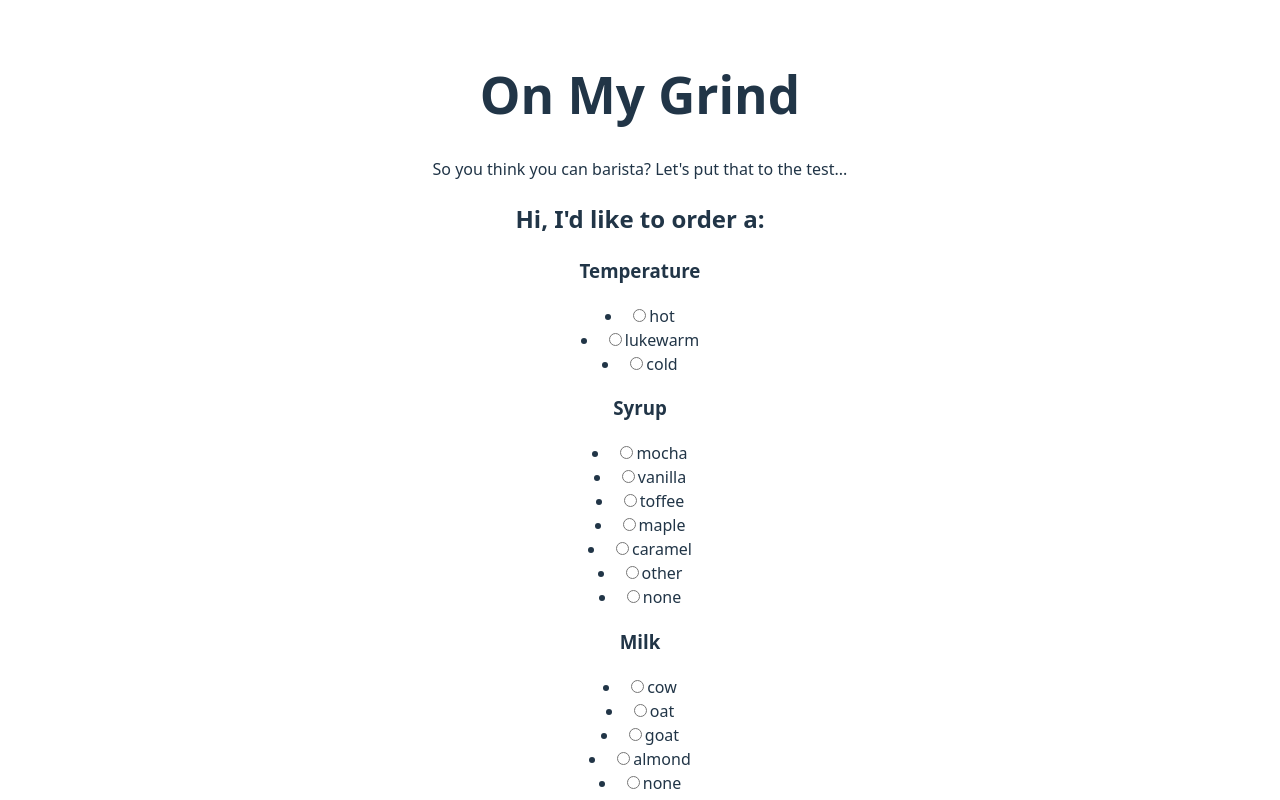
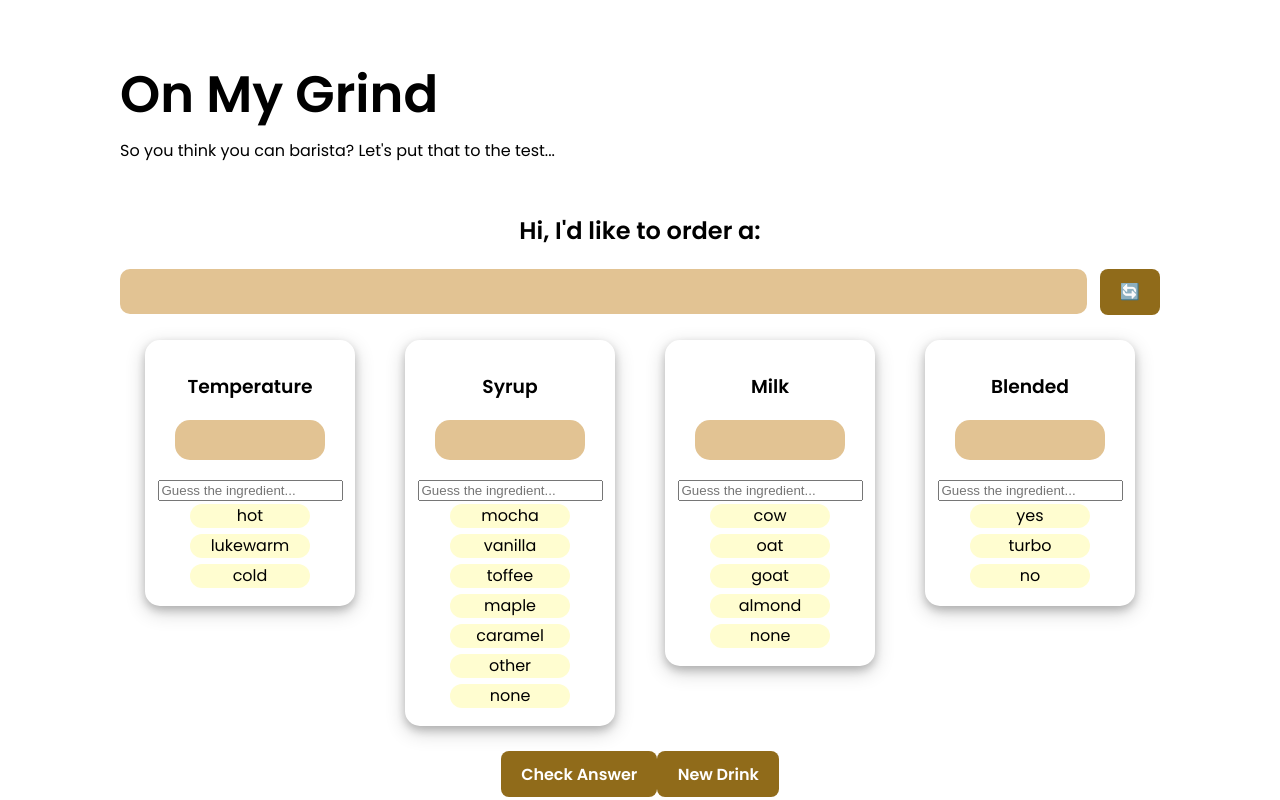
Before and after one commit to aalbekord/on-my-grind, a React (Vite) app: page / in a window 1280 px wide. Shown: the top 800 px of the page. Built offline with nearby package versions, Linux system fonts and the light colour scheme.

Commit message:
technical details down

```diff
--- /dev/null
+++ b/src/components/BaristaForm.css
@@ -0,0 +1,101 @@
+@import url('https://fonts.googleapis.com/css2?family=Poppins:wght@300;400;500;600&display=swap');
+
+#root {
+  font-family: 'Poppins', sans-serif;
+}
+
+body{
+  background-color: white;
+  color: black;
+}
+
+li {
+  list-style: none;
+}
+
+.container {
+  display: flex;
+  justify-content: space-evenly;
+  align-items: flex-start;
+  margin: auto;
+  position: relative;
+}
+
+.mini-container {
+  display: flex;
+  justify-content: center;
+  align-items: center;
+  flex-direction: column;
+  margin: 25px;
+  padding: 15px;
+  border-radius: 15px;
+  box-shadow: 0 4px 8px 0 rgba(0, 0, 0, 0.2), 0 6px 20px 0 rgba(0, 0, 0, 0.19);
+  width: 180px
+}
+
+.mini-header{
+  height: 25px;
+  padding-top: 10px;
+  padding-bottom: 10px;
+  background-color: rgb(226, 195, 147);
+  text-align: center;
+  border-radius: 10px;
+  width: 93%;
+  margin: 0;
+  text-align: center;
+}
+
+.wrong {
+  background-color:rgb(219, 93, 93);
+}
+
+.correct {
+  background-color:rgb(191, 116, 191);
+}
+
+.answer-space {
+  background-color: rgb(226, 195, 147);
+  height: 20px;
+  padding-top: 10px;
+  padding-bottom: 10px;
+  width: 150px;
+  margin-bottom: 20px;
+  border-radius: 15px;
+  clear: both;
+  align-items: center;
+}
+
+li {
+  margin-top:3px;
+  margin-bottom:3px;
+  margin-right: 10%;
+  margin-left: 10%;
+  background-color: #FFFDD0;
+  border-radius: 15px;
+}
+
+button.newdrink {
+  width: auto;
+  text-align: center;
+}
+
+.button {
+  background-color: rgba(138, 98, 12, 0.942);
+  font-weight: bold;
+  color: white;
+}
+
+.title {
+  display: inline-block;
+  margin-bottom: 0;
+}
+
+.title-container {
+  text-align: left;
+  margin-bottom: 50px;
+}
+
+.drink-container {
+  display: flex;
+  justify-content: space-between;
+}
--- a/src/components/BaristaForm.jsx
+++ b/src/components/BaristaForm.jsx
@@ -1,6 +1,7 @@
 import { useState } from "react";
 import RecipeChoices from "./RecipeChoices"
 import drinksJson from "./drinks.json"
+import "./BaristaForm.css"
 
 const BaristaForm = () => {
     const [inputs, setInputs] = useState({
@@ -17,25 +18,81 @@ const BaristaForm = () => {
     }
     const [currentDrink, setCurrentDrink] = useState('');
     const [trueRecipe, setTrueRecipe] = useState({});
+    const [correct_temp, setCheckedTemperature] = useState('');
+    const [correct_syrup, setCheckedSyrup] = useState('');
+    const [correct_milk, setCheckedMilk] = useState('');
+    const [correct_blended, setCheckedBlended] = useState('');
 
     const onNewDrink = () => {
-
+      setInputs({
+        'temperature': '',
+        'milk': '',
+        'syrup': '',
+        'blended': '' });
+        setCheckedTemperature('');
+        setCheckedSyrup('');
+        setCheckedMilk('');
+        setCheckedBlended('');
+      getNextDrink();
     };
 
     const onCheckAnswer = () => {
+      if (!ingredients['temperature'].includes(inputs['temperature'])) {
+        alert("For temperature, that isn't even an option!")
+      }
+      if (!ingredients['syrup'].includes(inputs['syrup'])) {
+        alert("For syrup, that isn't even an option!")
+      }
+      if (!ingredients['milk'].includes(inputs['milk'])) {
+        alert("For milk, that isn't even an option!")
+      }
+      if (!ingredients['blended'].includes(inputs['blended'])) {
+        alert("For blended, that isn't even an option!")
+      }
 
+      if (trueRecipe.temp != inputs['temperature']){
+        setCheckedTemperature('wrong');
+      }
+      else {
+        setCheckedTemperature("correct");
+      }
+      if (trueRecipe.syrup != inputs['syrup']){
+        setCheckedSyrup('wrong');
+      }
+      else {
+        setCheckedSyrup("correct");
+      }
+      if (trueRecipe.milk != inputs['milk']){
+        setCheckedMilk('wrong');
+      }
+      else {
+        setCheckedMilk("correct");
+      }
+      if (trueRecipe.blended != inputs['blended']){
+        setCheckedBlended('wrong');
+      }
+      else {
+        setCheckedBlended("correct");
+      }
     };
 
     const getNextDrink = () => {
-
+      let randomDrinkIndex = Math.floor(Math.random() * drinksJson.drinks.length);
+      setCurrentDrink(drinksJson.drinks[randomDrinkIndex].name);
+      setTrueRecipe(drinksJson.drinks[randomDrinkIndex].ingredients);
     };
 
     return (
         <div>
             <h2>Hi, I'd like to order a:</h2>
-            <form >
+            <div className="drink-container">
+              <h2 className="mini-header">{currentDrink}</h2>
+              <button className="button newdrink"  onClick={onNewDrink}>🔄</button>
+            </div>
+            <form className="container">
+              <div className="mini-container">
                 <h3>Temperature</h3>
-              <div className="answer-space" >
+                <div className="answer-space" id={correct_temp}>
                   {inputs["temperature"]}
                 </div>
                 <RecipeChoices
@@ -47,9 +104,10 @@ const BaristaForm = () => {
                   choices={ingredients["temperature"]}
                   checked={inputs["temperature"]}
                 />
-
+              </div>
+              <div className="mini-container">
                 <h3>Syrup</h3>
-              <div className="answer-space" >
+                <div className="answer-space" id={correct_syrup}>
                   {inputs["syrup"]}
                 </div>
                 <RecipeChoices
@@ -61,9 +119,10 @@ const BaristaForm = () => {
                   choices={ingredients["syrup"]}
                   checked={inputs["syrup"]}
                 />
-
+              </div>
+              <div className="mini-container">
                 <h3>Milk</h3>
-              <div className="answer-space" >
+                <div className="answer-space" id={correct_milk}>
                   {inputs["milk"]}
                 </div>
                 <RecipeChoices
@@ -71,13 +130,14 @@ const BaristaForm = () => {
                     ...prevState,
                     [e.target.name]: e.target.value,
                   }))}
-                label="temperature"
+                  label="milk"
                   choices={ingredients["milk"]}
                   checked={inputs["milk"]}
                 />
-
+              </div>
+              <div className="mini-container">
                 <h3>Blended</h3>
-              <div className="answer-space" >
+                <div className="answer-space" id={correct_blended}>
                   {inputs["blended"]}
                 </div>
                 <RecipeChoices
@@ -89,6 +149,7 @@ const BaristaForm = () => {
                   choices={ingredients["blended"]}
                   checked={inputs["blended"]}
                 />
+              </div>
             </form>
 
             <button className="button submit" onClick={onCheckAnswer}>
--- /dev/null
+++ b/src/components/RecipeChoices.css
@@ -0,0 +1,15 @@
+.radio-buttons {
+  display: flex;
+  flex-direction: column;
+  justify-content: center;
+  align-items: center;
+  width: 100px;
+}
+
+li {
+  width: 120px;
+}
+
+.textbox {
+
+}
--- a/src/components/RecipeChoices.jsx
+++ b/src/components/RecipeChoices.jsx
@@ -1,20 +1,24 @@
-import { useState } from "react";
+import "./RecipeChoices.css"
 
 const RecipeChoices = ({ handleChange, label, choices, checked }) => {
+
   return (
     <div className="radio-buttons">
+      <input
+        type="text"
+        name={label}
+        value={checked}
+        placeholder="Guess the ingredient..."
+        onChange={handleChange}
+        className = "textbox"
+      />
+
       {choices &&
         choices.map((choice) => (
           <li key={choice}>
-              <input
-                id={choice}
-                value={choice}
-                name={label}
-                type="radio"
-                onChange={handleChange}
-                checked={checked == choice}
-              />
+
             {choice}
+
           </li>
       ))}
     </div>
```
Lines whose indentation alone changed are shown as unchanged.
